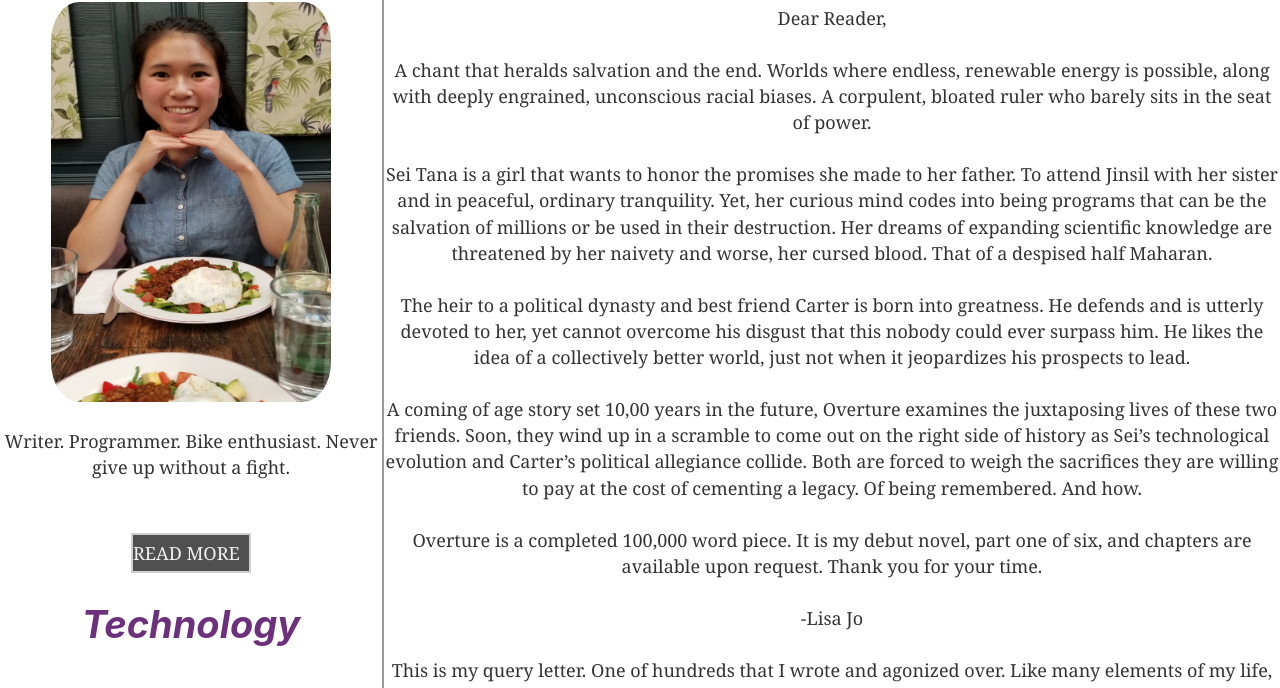
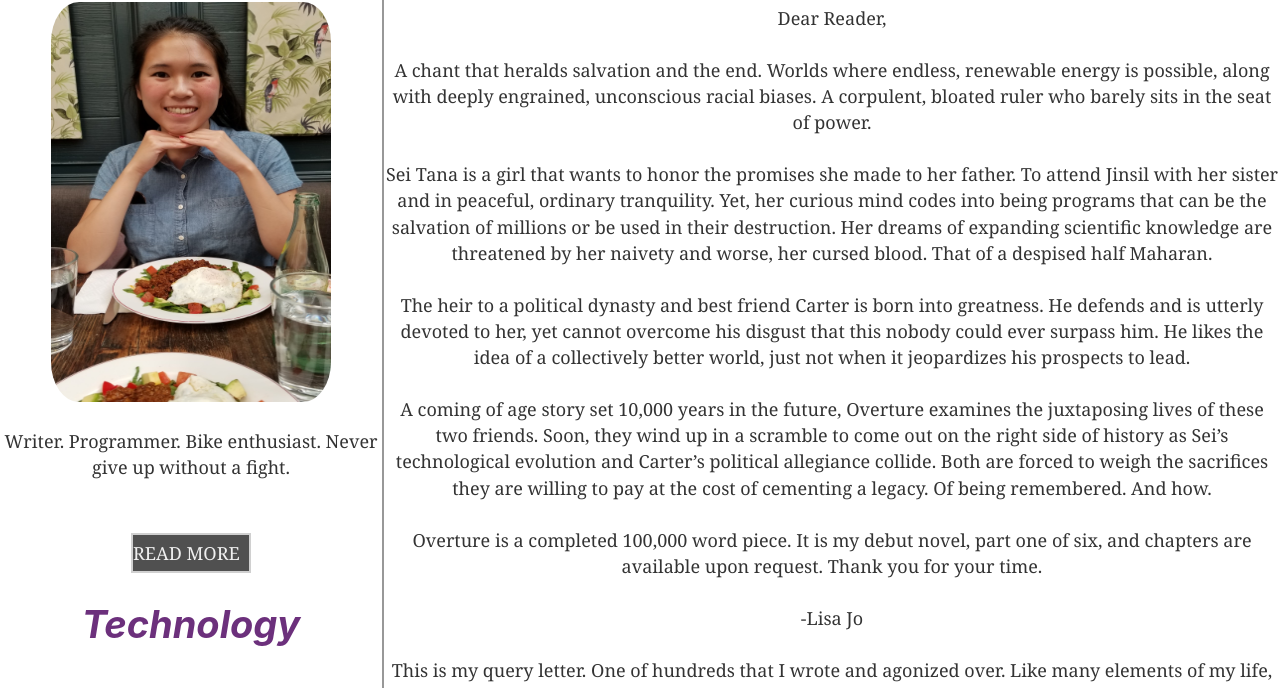
Before and after one commit to nottheaveragejo/PanAdventures, a Gatsby site: page /2020-03-14 in a window 1280 px wide. Shown: the part 328-1016 px from the top of the page. Built offline with nearby package versions, Linux system fonts and the light colour scheme; Gatsby itself is replaced by a stand-in of ours; some packages are replaced by stand-ins of ours; what typography-theme-st-annes would draw is missing.

Commit message:
monthly entry

```diff
--- a/src/pages/2020-03-14.md
+++ b/src/pages/2020-03-14.md
@@ -12,7 +12,7 @@ Sei Tana is a girl that wants to honor the promises she made to her father. To a
 
 The heir to a political dynasty and best friend Carter is born into greatness. He defends and is utterly devoted to her, yet cannot overcome his disgust that this nobody could ever surpass him. He likes the idea of a collectively better world, just not when it jeopardizes his prospects to lead.
 
-A coming of age story set 10,00 years in the future, Overture examines the juxtaposing lives of these two friends. Soon, they wind up in a scramble to come out on the right side of history as Sei’s technological evolution and Carter’s political allegiance collide.  Both are forced to weigh the sacrifices they are willing to pay at the cost of cementing a legacy. Of being remembered. And how.
+A coming of age story set 10,000 years in the future, Overture examines the juxtaposing lives of these two friends. Soon, they wind up in a scramble to come out on the right side of history as Sei’s technological evolution and Carter’s political allegiance collide.  Both are forced to weigh the sacrifices they are willing to pay at the cost of cementing a legacy. Of being remembered. And how.
 
 Overture is a completed 100,000 word piece. It is my debut novel, part one of six, and chapters are available upon request. Thank you for your time.
 
```
